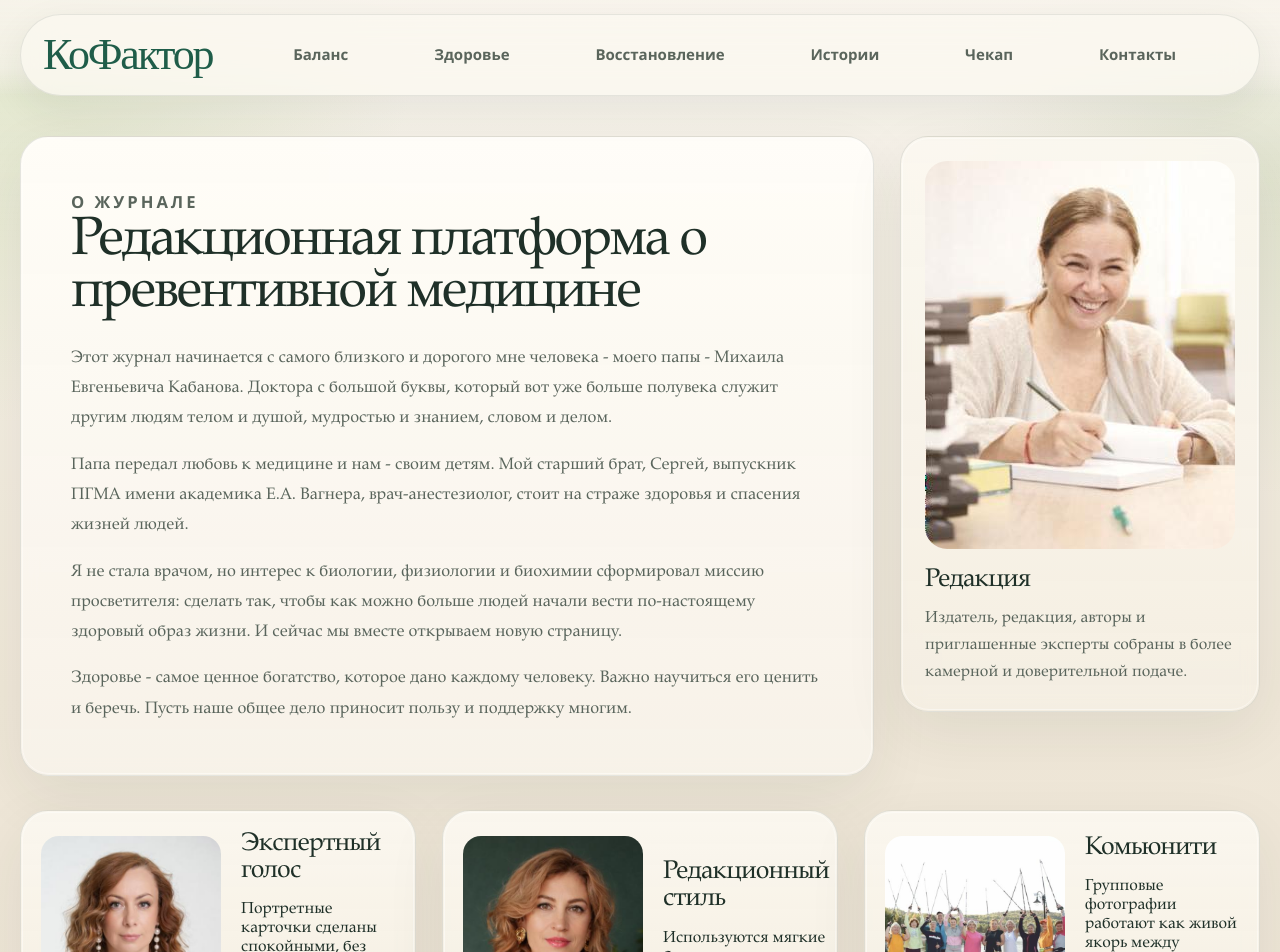
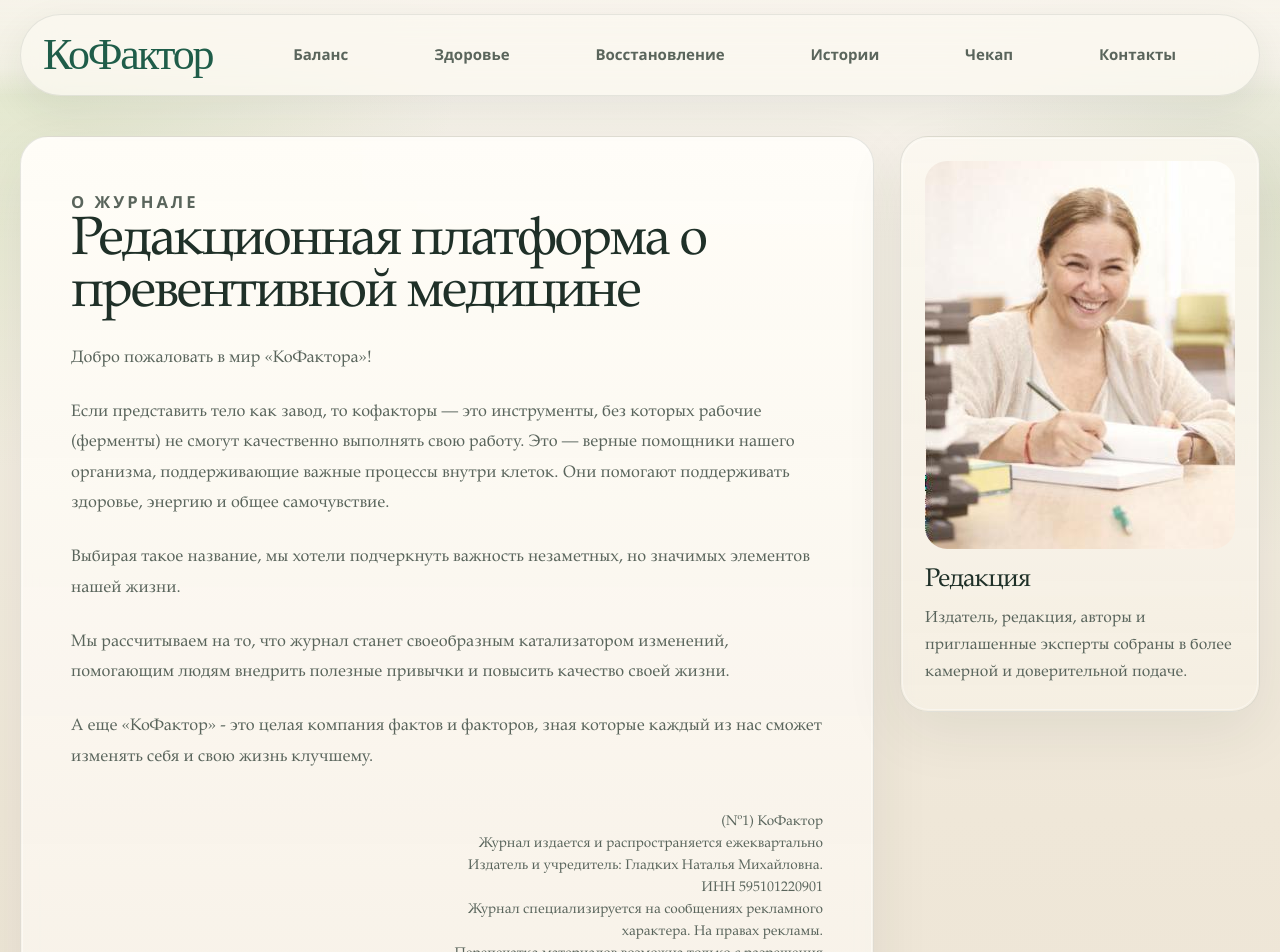
Before and after one commit to kjkTommy/cofactor-ui-mockup, a Next.js app: page /about in a window 1280 px wide. Shown: the top 952 px of the page. Built offline with nearby package versions, Linux system fonts and the light colour scheme.

Commit message:
Refine editorial layout and robots

```diff
--- a/app/about/page.tsx
+++ b/app/about/page.tsx
@@ -5,24 +5,35 @@ export default function AboutPage() {
         <article className="card card--paper about-lead">
           <p className="eyebrow">О журнале</p>
           <h1 className="page-title">Редакционная платформа о превентивной медицине</h1>
+          <p className="lead">Добро пожаловать в мир «КоФактора»!</p>
           <p className="lead">
-            Этот журнал начинается с самого близкого и дорогого мне человека - моего папы - Михаила
-            Евгеньевича Кабанова. Доктора с большой буквы, который вот уже больше полувека служит
-            другим людям телом и душой, мудростью и знанием, словом и делом.
+            Если представить тело как завод, то кофакторы — это инструменты, без которых рабочие
+            (ферменты) не смогут качественно выполнять свою работу. Это — верные помощники нашего
+            организма, поддерживающие важные процессы внутри клеток. Они помогают поддерживать
+            здоровье, энергию и общее самочувствие.
           </p>
-          <p>
-            Папа передал любовь к медицине и нам - своим детям. Мой старший брат, Сергей, выпускник
-            ПГМА имени академика Е.А. Вагнера, врач-анестезиолог, стоит на страже здоровья и спасения
-            жизней людей.
+          <p className="lead">
+            Выбирая такое название, мы хотели подчеркнуть важность незаметных, но значимых
+            элементов нашей жизни.
           </p>
-          <p>
-            Я не стала врачом, но интерес к биологии, физиологии и биохимии сформировал миссию
-            просветителя: сделать так, чтобы как можно больше людей начали вести по-настоящему
-            здоровый образ жизни. И сейчас мы вместе открываем новую страницу.
+          <p className="lead">
+            Мы рассчитываем на то, что журнал станет своеобразным катализатором изменений,
+            помогающим людям внедрить полезные привычки и повысить качество своей жизни.
           </p>
-          <p>
-            Здоровье - самое ценное богатство, которое дано каждому человеку. Важно научиться его
-            ценить и беречь. Пусть наше общее дело приносит пользу и поддержку многим.
+          <p className="lead">
+            А еще «КоФактор» - это целая компания фактов и факторов, зная которые каждый из нас
+            сможет изменять себя и свою жизнь клучшему.
+          </p>
+          <br />
+          <br />
+
+          <p className="about-info">
+            (Nº1) КоФактор <br />
+            Журнал издается и распространяется ежеквартально <br />
+            Издатель и учредитель: Гладких Наталья Михайловна. ИНН 595101220901 <br />
+            Журнал специализируется на сообщениях рекламного характера. На правах рекламы. <br />
+            Перепечатка материалов возможна только с разрешения редакции КоФактор и с указанием
+            ссылки на источник.
           </p>
         </article>
         <aside className="card about-side">
--- a/app/globals.css
+++ b/app/globals.css
@@ -591,6 +591,11 @@ select {
   gap: 26px;
 }
 
+.editorial-orbit {
+  display: grid;
+  gap: 18px;
+}
+
 .editorial-story {
   overflow: hidden;
 }
@@ -1384,6 +1389,14 @@ select {
   margin-top: 16px;
 }
 
+.about-lead p.about-info {
+  font-size: 14px;
+  line-height: 22px;
+  max-width: 380px;
+  text-align: end;
+  margin-left: auto;
+}
+
 .about-side {
   padding: 24px;
 }
```
Also changed, not shown: app/archive/page.tsx (+8 -42 lines), app/robots.ts (added, +10 -0 lines), components/home-sections.tsx (+7 -0 lines), data/archive-items.ts (added, +34 -0 lines).
